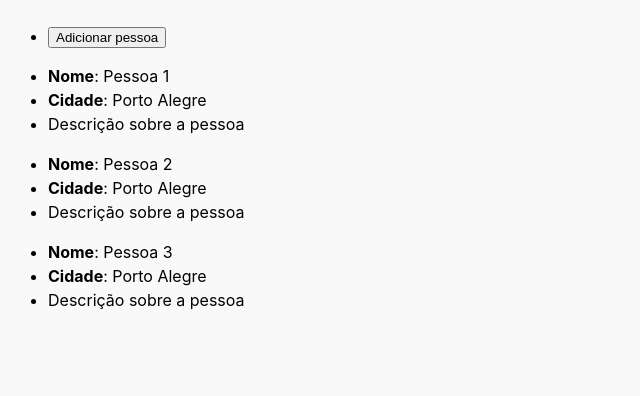
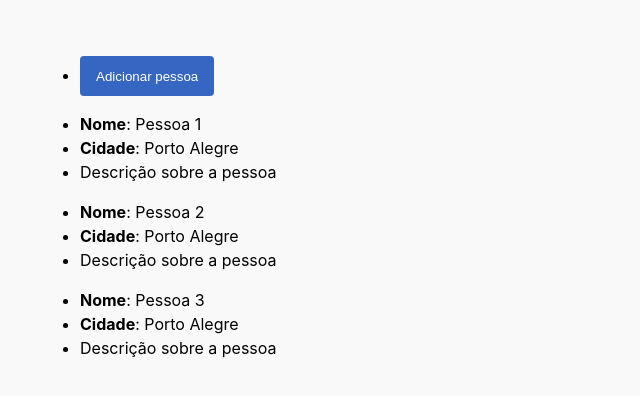
Before and after one commit to eximiaco/capacitacao-react, a React (Vite) app: page / in a window 1280 px wide. Shown: the top 396 px of the page, without its empty margins (0-640 px from the left). Built offline with nearby package versions, Linux system fonts and the light colour scheme.

Commit message:
ajsuta css global

```diff
--- a/src/App.css
+++ b/src/App.css
@@ -2,4 +2,39 @@
   max-width: 1280px;
   display: flex;
   flex-direction: column;
+  margin: auto;
+  padding: 2rem;
 }
+
+#navigation {
+  border-bottom: dashed 1px;
+  padding-bottom: 20px;
+  margin-bottom: 20px;
+  display: flex;
+  gap: 12px;
+  text-transform: uppercase;
+}
+
+.nav-link {
+  border: solid 1px;
+  cursor: pointer;
+  padding: 0.5rem 1rem;
+}
+
+input {
+  border: solid 1px #c4c4c4;
+  border-radius: 4px;
+  color: #676767;
+  min-height: 40px;
+  padding: 0 1rem;
+}
+
+button {
+  background-color: #3566c1;
+  border: none;
+  border-radius: 4px;
+  color: #fff;
+  padding: 0.65rem 1rem;
+  cursor: pointer;
+  min-height: 40px;
+}
```
